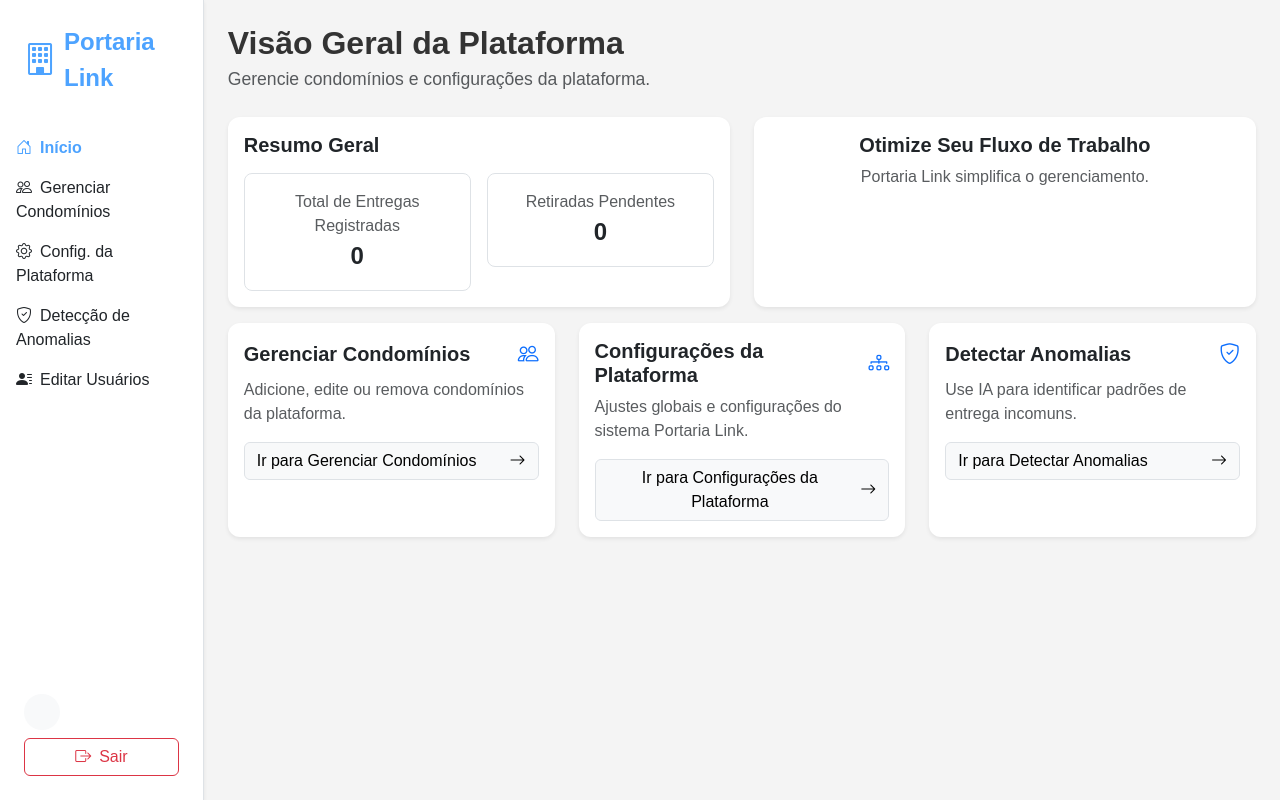
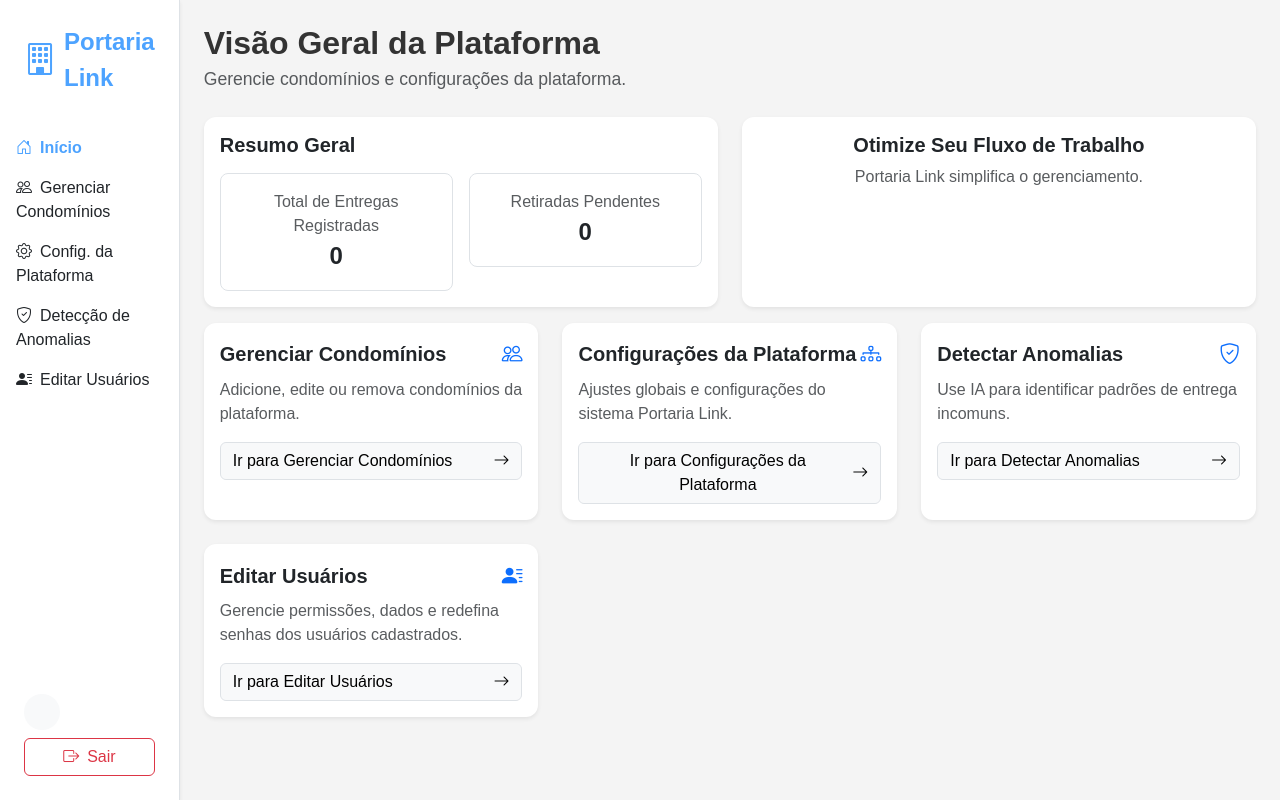
Before and after one commit to NicolasGayb/PorteiroDigital, a Flask app: template templates/painel_admin.html in a window 1280 px wide. Run offline with Flask 3, Linux system fonts and the light colour scheme; the template is opened without the code that fills it, so the values that code supplies are empty.

Commit message:
add navigation card user edit

```diff
--- a/templates/painel_admin.html
+++ b/templates/painel_admin.html
@@ -141,6 +141,21 @@
             </div>
           </div>
         </div>
+        <!-- Editar Usuários -->
+        <div class="col-lg-4">
+          <div class="card border-0 shadow-sm h-100">
+            <div class="card-body">
+              <div class="d-flex align-items-center mb-2">
+                <h5 class="fw-bold mb-0 flex-grow-1">Editar Usuários</h5>
+                <i class="bi bi-person-lines-fill text-primary" style="font-size:1.3rem;"></i>
+              </div>
+              <div class="text-muted mb-3">Gerencie permissões, dados e redefina senhas dos usuários cadastrados.</div>
+              <a href="/admin/usuarios" class="btn btn-light border w-100 d-flex align-items-center justify-content-between">
+                Ir para Editar Usuários <i class="bi bi-arrow-right ms-2"></i>
+              </a>
+            </div>
+          </div>
+        </div>
       </div>
       <!-- Fim cards de navegação -->
     </main>
```
